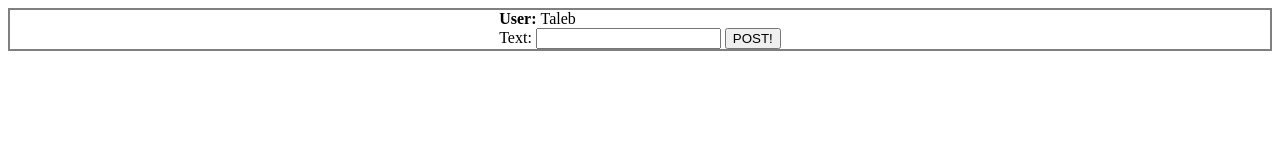
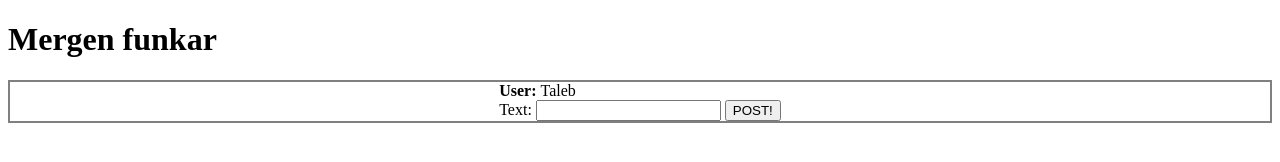
Before and after one commit to talebhammoude/FE21-JS2-slutprojekt-threemusketeers, a website built with Parcel: page src/post-page.html in a window 1280 px wide. Built offline with nearby package versions, Linux system fonts and the light colour scheme; some packages are replaced by stand-ins of ours; no server answers; the database is empty.

Commit message:
[testar merge]
merge test med h1

```diff
--- a/src/post-page.html
+++ b/src/post-page.html
@@ -10,7 +10,7 @@
 </head>
 <body>
 
-
+    <h1>Mergen funkar</h1>
 
     <div class="form-div">
         <div id="form-wrapper">
```
